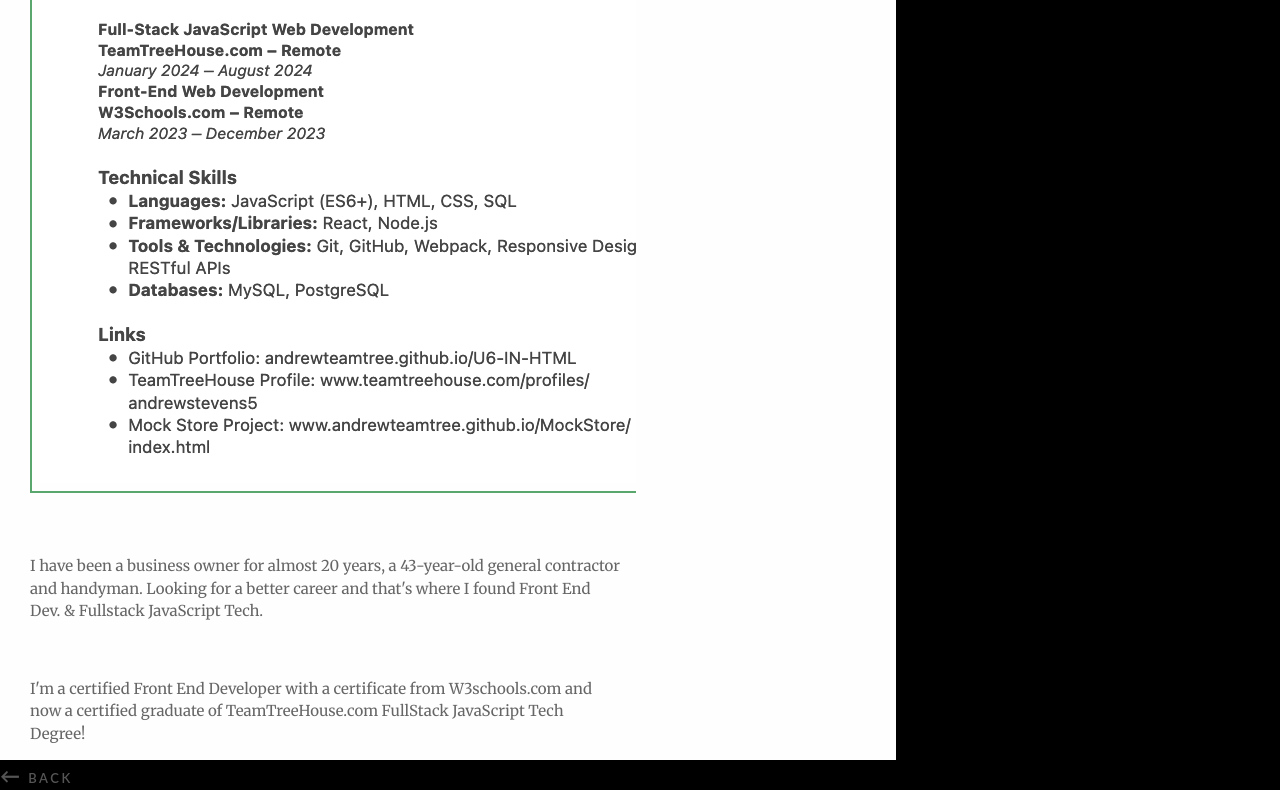
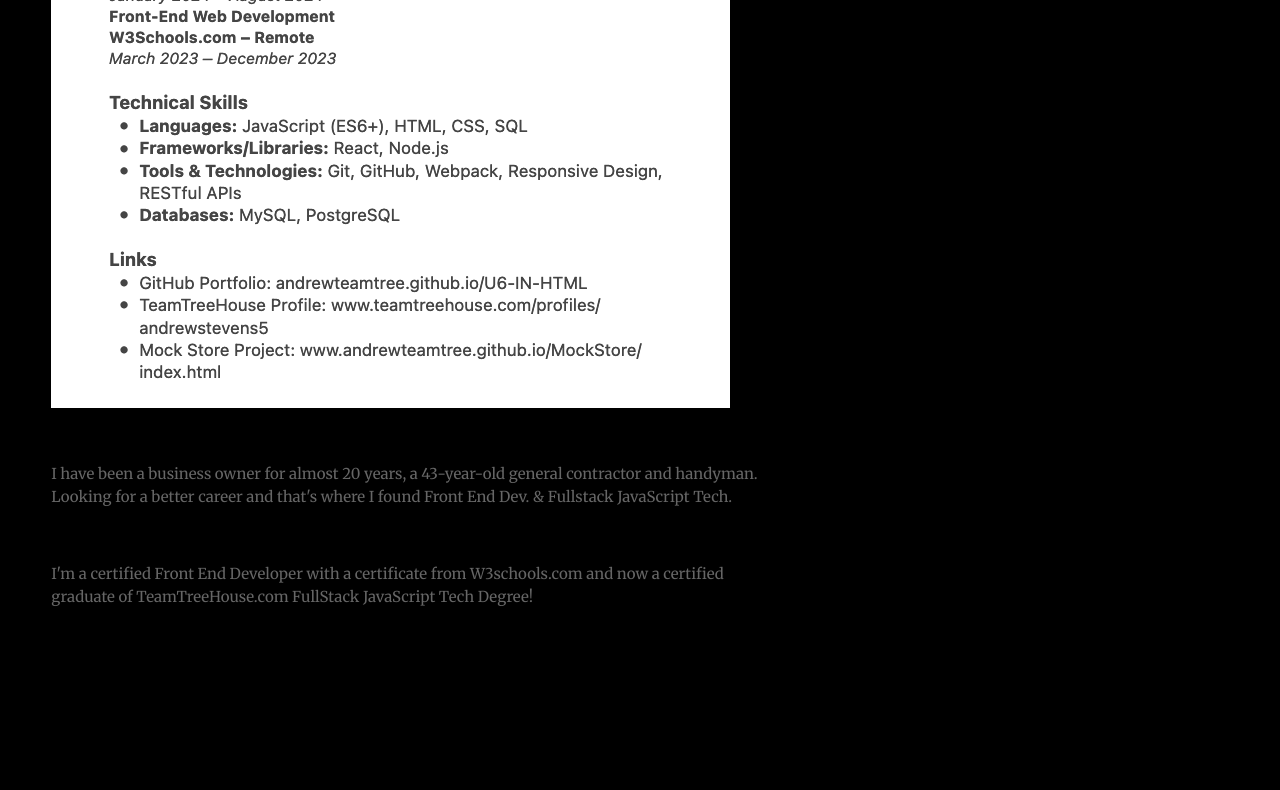
Before and after one commit to AndrewTeamTree/U6-IN-HTML, a plain HTML site: page about.html in a window 1280 px wide. Shown: the part 690-1480 px from the top of the page. After the commit the page ends 1313 px from the top, so only its background shows below. Drawn offline with Linux system fonts and the light colour scheme; a web font is replaced by a local one.

Commit message:
Update about.html

```diff
--- a/about.html
+++ b/about.html
@@ -1,3 +1,4 @@
+
 <!DOCTYPE html>
 <html lang="en" dir="ltr">
 <head>
@@ -12,24 +13,24 @@
 </head>
 <body>
     <nav class="nav">
-        <a href="index.html">
+        <a href="index.html" style="color: aliceblue;">
             <span>&larr;</span> Back
         </a>
     </nav>
 
-    <article class="portfolio-about">
-        <div class="inner-wrapper flex-row-wrap two-col">
-            <div class="about-intro-box box">
+
+        <div class="flex-row-wrap two-col1">
+
                 <h1>Andrew Stevens</h1>
                 <p>Full Stack JavaScript Developer</p>
-                <img class="thumbnail" src="public/images/h.png"  alt="Resume">
+                <img class="docu" src="public/images/h.png"  alt="Resume">
                 <div class="about-bio">
                     <p>I have been a business owner for almost 20 years, a 43-year-old general contractor and handyman. Looking for a better career and that's where I found Front End Dev. & Fullstack JavaScript Tech.</p>
                     <p>I'm a certified Front End Developer with a certificate from W3schools.com and now a certified graduate of TeamTreeHouse.com FullStack JavaScript Tech Degree!</p>
                 </div>
             </div>
 
-            <div class="skills-contact-box box">
+            <div class="flex-row-wrap two-col0">
                 <h6>Skills</h6>
                 <ul>
                     <li>HTML</li>
@@ -56,11 +57,7 @@
         </div>
     </article>
 
-    <nav class="nav1">
-        <a href="index.html">
-            <span>&larr;</span> Back
-        </a>
-    </nav>
+
 
     <script src="public/js/script.js"></script>
 </body>
```
